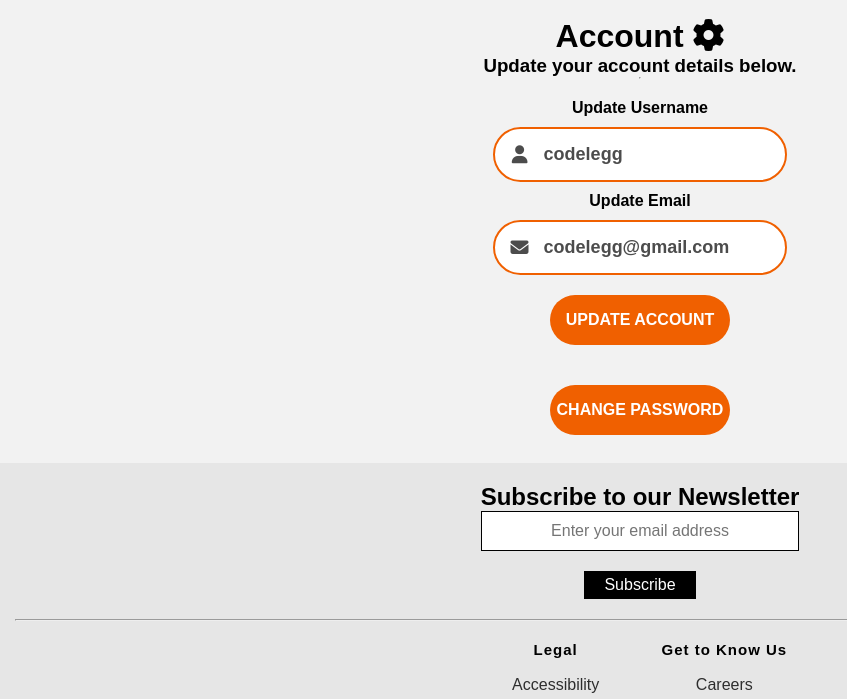
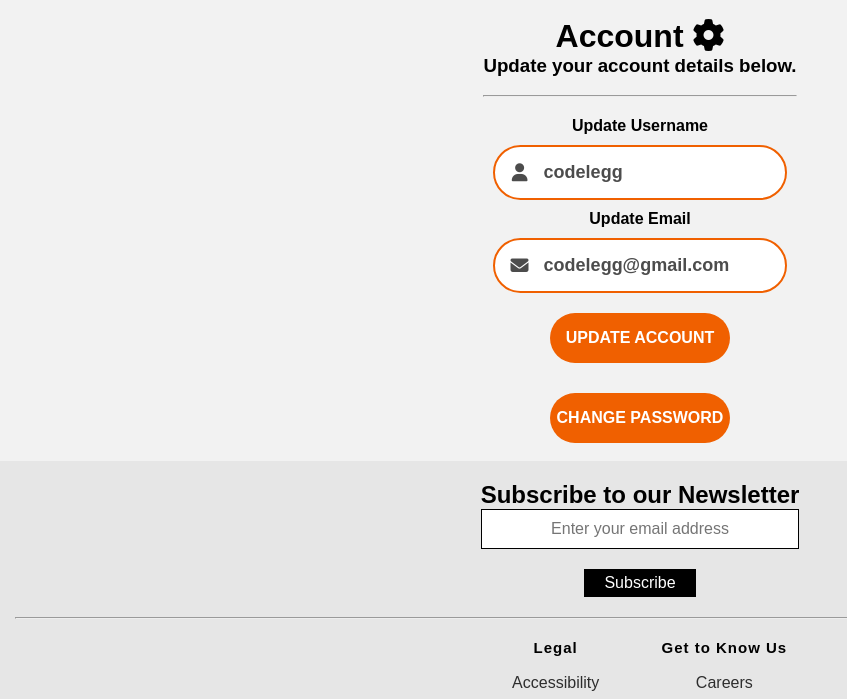
Before and after one commit to CodeLegg/ecom-lop, a Django app: page /update_user/ in a window 1280 px wide. Shown: the part 157-856 px from the top of the page, without its empty margins (0-847 px from the left). Run offline with Django 5.2, Linux system fonts and the light colour scheme; a user stored in the database is signed in; some libraries are stand-ins or nearby versions.

Commit message:
Refactor CSS in auth

```diff
--- a/static/css/auth.css
+++ b/static/css/auth.css
@@ -109,7 +109,6 @@ input:-webkit-autofill {
     padding: 20px 10px;
 }
 .signin-signup {
-    display: flex;
     align-items: center;
     justify-content: center;
     flex-direction: column;
@@ -180,6 +179,7 @@ a.btn  {
 display: flex;
 justify-content: center;
 align-items: center;
+margin: 0 auto;
 }
 
 .large{
--- a/store/templates/update_password.html
+++ b/store/templates/update_password.html
@@ -35,6 +35,9 @@
             <!-- Account Sub-Title -->
             <h3 class="account-title">Change your password below.</h3>
 
+            <!-- Line Break -->
+            <br>
+
             <!-- Horizontal Rule -->
             <hr>
 
--- a/store/templates/update_user.html
+++ b/store/templates/update_user.html
@@ -34,6 +34,9 @@
 
             <!-- Account Sub-Title -->
             <h3>Update your account details below.</h3>
+
+            <!-- Line Break -->
+            <br>
 
             <!-- Horizontal Rule -->
             <hr>
```
